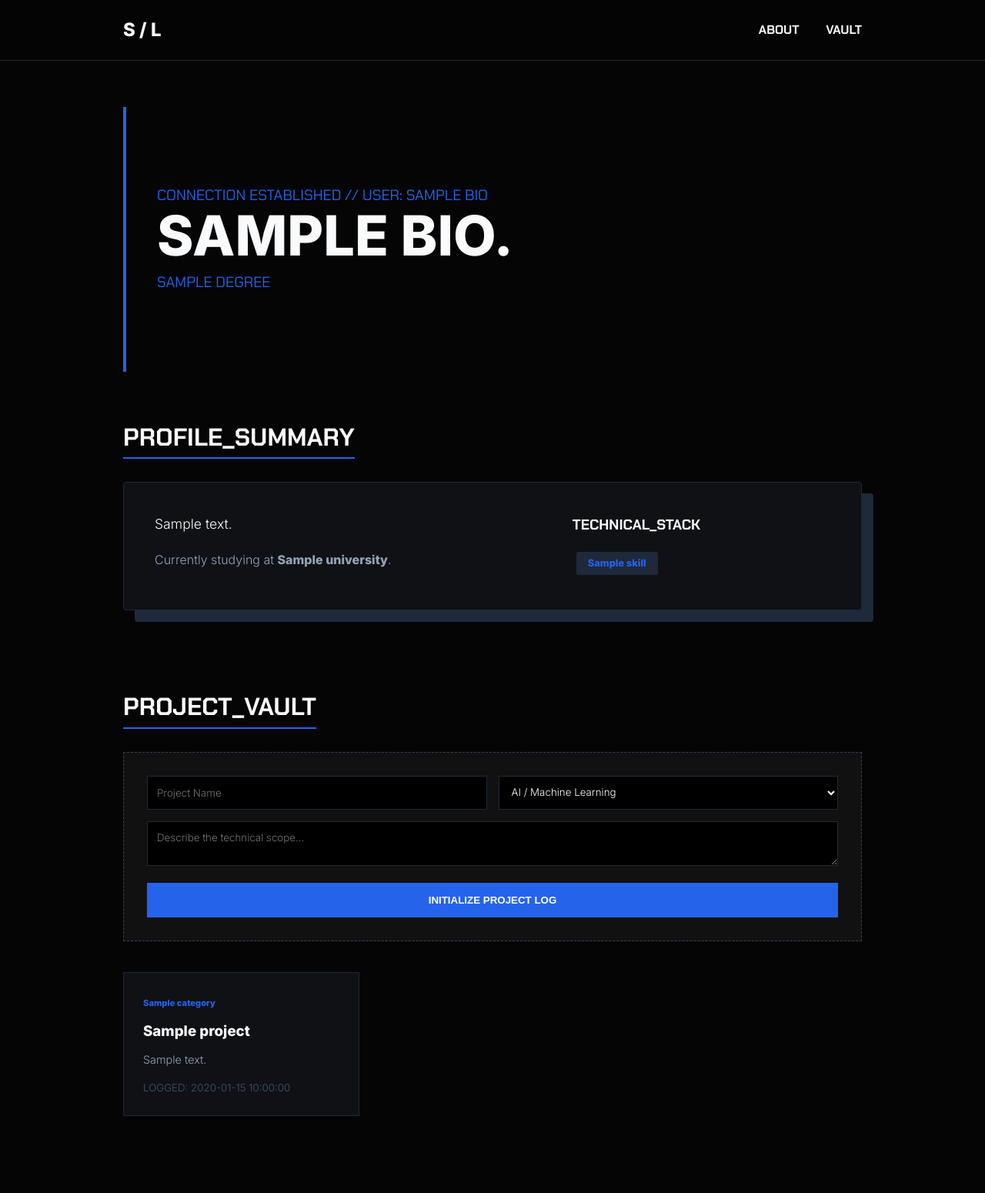
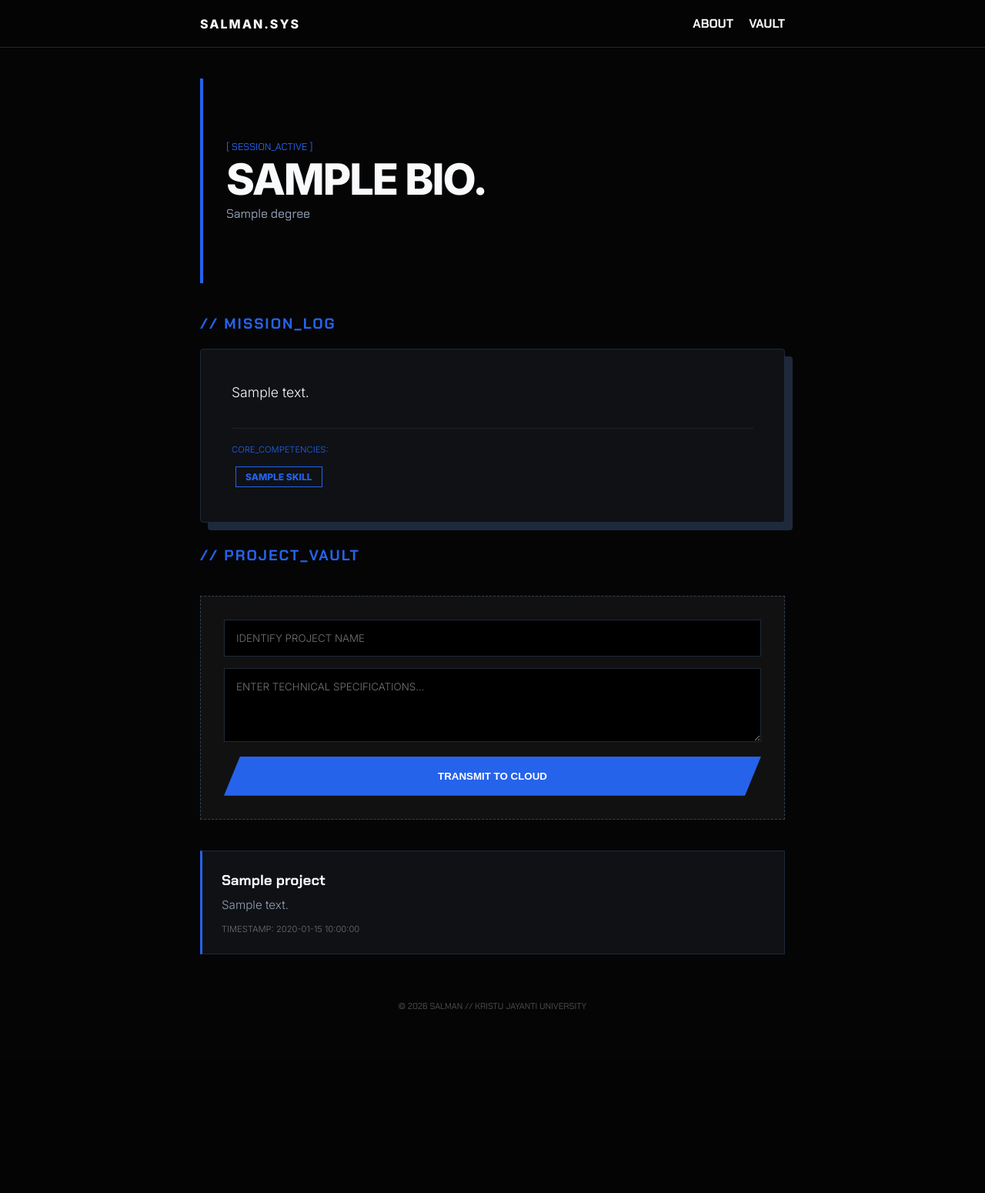
Before and after one commit to jeffreykb71-stack/my-portfolio, a Python web app: template templates/index.html in a window 1280 px wide. Shown: the whole page at 77% size. After the commit the page ends 1311 px from the top, so only its background shows below. Run offline with Jinja, Linux system fonts and the light colour scheme; the template is opened without the code that fills it: most values are stand-ins (such as "Sample title", 1, 10 or a date in 2020).

Commit message:
Removed image column and cleaned up UI

```diff
--- a/templates/index.html
+++ b/templates/index.html
@@ -6,146 +6,75 @@
     <title>{{ bio.name }} | AI/ML Portfolio</title>
     <link href="https://fonts.googleapis.com/css2?family=Chakra+Petch:wght@400;700&family=Inter:wght@300;800&display=swap" rel="stylesheet">
     <style>
-        :root {
-            --bg: #050506;
-            --surface: #0f1115;
-            --accent: #2563eb;
-            --text: #f8fafc;
-            --muted: #94a3b8;
-        }
+        :root { --bg: #050506; --surface: #0f1115; --accent: #2563eb; --text: #f8fafc; --muted: #94a3b8; }
+        * { margin: 0; padding: 0; box-sizing: border-box; }
+        body { font-family: 'Inter', sans-serif; background-color: var(--bg); color: var(--text); scroll-behavior: smooth; }
+        .container { max-width: 800px; margin: auto; padding: 0 20px; }
 
-        * { margin: 0; padding: 0; box-sizing: border-box; }
-        body {
-            font-family: 'Inter', sans-serif;
-            background-color: var(--bg);
-            color: var(--text);
-            line-height: 1.6;
-            scroll-behavior: smooth;
-        }
+        nav { position: sticky; top: 0; background: rgba(5, 5, 6, 0.9); backdrop-filter: blur(10px); padding: 20px 0; z-index: 100; border-bottom: 1px solid #1e293b; }
+        nav .container { display: flex; justify-content: space-between; align-items: center; }
+        nav a { color: var(--text); text-decoration: none; font-family: 'Chakra Petch'; margin-left: 20px; font-weight: bold; }
 
-        .container { max-width: 1000px; margin: auto; padding: 0 20px; }
+        .hero { padding: 80px 0; border-left: 4px solid var(--accent); padding-left: 30px; margin: 40px 0; }
+        .hero h1 { font-size: 3.5rem; font-weight: 800; letter-spacing: -2px; }
 
-        nav {
-            position: sticky; top: 0; background: rgba(5, 5, 6, 0.95);
-            padding: 20px 0; z-index: 100; border-bottom: 1px solid #1e293b;
-        }
-        nav .container { display: flex; justify-content: space-between; align-items: center; }
-        nav a { color: var(--text); text-decoration: none; font-family: 'Chakra Petch'; font-weight: bold; margin-left: 30px; transition: 0.3s; }
-        nav a:hover { color: var(--accent); }
+        .card { background: var(--surface); padding: 40px; border: 1px solid #1e293b; box-shadow: 10px 10px 0px #1e293b; margin-bottom: 30px; border-radius: 4px; }
+        .skills-tag { display: inline-block; border: 1px solid var(--accent); color: var(--accent); padding: 5px 12px; margin: 5px; font-weight: bold; font-size: 0.75rem; text-transform: uppercase; }
 
-        .hero { padding: 100px 0; border-left: 4px solid var(--accent); padding-left: 40px; margin: 60px 0; }
-        .hero h1 { font-size: 4.5rem; font-weight: 800; line-height: 1; margin-bottom: 10px; }
-        .hero p { font-size: 1.2rem; color: var(--accent); font-family: 'Chakra Petch'; text-transform: uppercase; }
+        form { background: #111; padding: 30px; border: 1px dashed #334155; margin: 40px 0; }
+        input, textarea { width: 100%; background: #000; border: 1px solid #1e293b; color: white; padding: 15px; margin-bottom: 15px; font-family: inherit; }
+        button { background: var(--accent); color: white; border: none; padding: 18px; width: 100%; font-weight: 900; cursor: pointer; text-transform: uppercase; clip-path: polygon(3% 0, 100% 0, 97% 100%, 0% 100%); transition: 0.3s; }
+        button:hover { background: white; color: black; }
 
-        .section-title { font-family: 'Chakra Petch'; font-size: 2rem; margin-bottom: 30px; border-bottom: 2px solid var(--accent); display: inline-block; }
+        .grid { display: grid; grid-template-columns: 1fr; gap: 20px; }
+        .project-card { background: var(--surface); padding: 25px; border-left: 3px solid var(--accent); border-top: 1px solid #1e293b; border-right: 1px solid #1e293b; border-bottom: 1px solid #1e293b; }
 
-        .about-card {
-            background: var(--surface);
-            padding: 40px;
-            border: 1px solid #1e293b;
-            border-radius: 4px;
-            display: grid;
-            grid-template-columns: 1.5fr 1fr;
-            gap: 40px;
-            box-shadow: 15px 15px 0px #1e293b;
-        }
-
-        .skills-tag {
-            display: inline-block;
-            background: #1e293b;
-            color: var(--accent);
-            padding: 5px 15px;
-            margin: 5px;
-            border-radius: 3px;
-            font-size: 0.8rem;
-            font-weight: bold;
-        }
-
-        .grid { display: grid; grid-template-columns: repeat(auto-fill, minmax(300px, 1fr)); gap: 20px; }
-        .card { background: var(--surface); padding: 25px; border: 1px solid #1e293b; transition: 0.3s; }
-        .card:hover { border-color: var(--accent); transform: translateY(-5px); }
-
-        form { background: #111; padding: 30px; border: 1px dashed #334155; margin-bottom: 40px; }
-        input, select, textarea {
-            width: 100%; background: #000; border: 1px solid #1e293b; color: white;
-            padding: 12px; margin-bottom: 15px; font-family: inherit;
-        }
-        button {
-            background: var(--accent); color: white; border: none; padding: 15px;
-            font-weight: bold; cursor: pointer; width: 100%; text-transform: uppercase;
-        }
-        button:hover { background: #1d4ed8; }
-
-        @media (max-width: 768px) {
-            .hero h1 { font-size: 2.5rem; }
-            .about-card { grid-template-columns: 1fr; }
-        }
+        h2 { font-family: 'Chakra Petch'; text-transform: uppercase; letter-spacing: 2px; font-size: 1.2rem; margin-bottom: 20px; color: var(--accent); }
     </style>
 </head>
 <body>
-
-    <nav>
-        <div class="container">
-            <div style="font-weight: 800; font-size: 1.5rem;">S / L</div>
-            <div>
-                <a href="#about">ABOUT</a>
-                <a href="#vault">VAULT</a>
-            </div>
-        </div>
-    </nav>
+    <nav><div class="container"><div style="font-weight: 900; letter-spacing: 2px;">SALMAN.SYS</div><div><a href="#about">ABOUT</a><a href="#vault">VAULT</a></div></div></nav>
 
     <div class="container">
         <section class="hero">
-            <p>Connection Established // User: {{ bio.name }}</p>
+            <p style="color: var(--accent); font-family: 'Chakra Petch'; font-size: 0.8rem;">[ SESSION_ACTIVE ]</p>
             <h1>{{ bio.name | upper }}.</h1>
-            <p>{{ bio.degree }}</p>
+            <p style="color: var(--muted); font-family: 'Chakra Petch';">{{ bio.degree }}</p>
         </section>
 
-        <section id="about" style="margin-bottom: 100px;">
-            <h2 class="section-title">PROFILE_SUMMARY</h2>
-            <div class="about-card">
-                <div>
-                    <p style="font-size: 1.1rem; margin-bottom: 20px;">{{ bio.summary }}</p>
-                    <p style="color: var(--muted);">Currently studying at <strong>{{ bio.university }}</strong>.</p>
-                </div>
-                <div>
-                    <h3 style="font-family: 'Chakra Petch'; margin-bottom: 15px;">TECHNICAL_STACK</h3>
-                    <div>
-                        {% for skill in bio.skills %}
-                        <span class="skills-tag">{{ skill }}</span>
-                        {% endfor %}
-                    </div>
+        <section id="about">
+            <h2>// MISSION_LOG</h2>
+            <div class="card">
+                <p style="font-size: 1.1rem; line-height: 1.8;">{{ bio.summary }}</p>
+                <div style="margin-top: 30px; border-top: 1px solid #222; padding-top: 20px;">
+                    <p style="font-size: 0.7rem; color: var(--accent); margin-bottom: 10px;">CORE_COMPETENCIES:</p>
+                    {% for skill in bio.skills %}<span class="skills-tag">{{ skill }}</span>{% endfor %}
                 </div>
             </div>
         </section>
 
-        <section id="vault" style="margin-bottom: 100px;">
-            <h2 class="section-title">PROJECT_VAULT</h2>
-
+        <section id="vault">
+            <h2>// PROJECT_VAULT</h2>
             <form action="/add-idea" method="POST">
-                <div style="display: grid; grid-template-columns: 1fr 1fr; gap: 15px;">
-                    <input type="text" name="title" placeholder="Project Name" required>
-                    <select name="category">
-                        <option value="AI / ML">AI / Machine Learning</option>
-                        <option value="Web Dev">Web Development</option>
-                        <option value="C Logic">C Programming</option>
-                    </select>
-                </div>
-                <textarea name="description" placeholder="Describe the technical scope..." required></textarea>
-                <button type="submit">Initialize Project Log</button>
+                <input type="text" name="title" placeholder="IDENTIFY PROJECT NAME" required>
+                <textarea name="description" rows="4" placeholder="ENTER TECHNICAL SPECIFICATIONS..." required></textarea>
+                <button type="submit">TRANSMIT TO CLOUD</button>
             </form>
 
             <div class="grid">
                 {% for p in projects %}
-                <div class="card">
-                    <span style="color: var(--accent); font-size: 0.7rem; font-weight: bold;">{{ p.category }}</span>
-                    <h3 style="margin: 10px 0;">{{ p.title }}</h3>
-                    <p style="color: var(--muted); font-size: 0.9rem;">{{ p.description }}</p>
-                    <small style="display: block; margin-top: 15px; color: #475569;">LOGGED: {{ p.date }}</small>
+                <div class="project-card">
+                    <h3 style="color: var(--text); margin-bottom: 10px; font-family: 'Chakra Petch';">{{ p.title }}</h3>
+                    <p style="font-size: 0.95rem; color: var(--muted);">{{ p.description }}</p>
+                    <small style="display: block; margin-top: 15px; opacity: 0.4; font-size: 0.7rem;">TIMESTAMP: {{ p.date }}</small>
                 </div>
                 {% endfor %}
             </div>
         </section>
+
+        <footer style="text-align: center; padding: 60px 0; opacity: 0.3; font-size: 0.7rem; font-family: 'Chakra Petch';">
+            &copy; 2026 SALMAN // KRISTU JAYANTI UNIVERSITY
+        </footer>
     </div>
 </body>
 </html>
```
Also changed, not shown: app.py (+20 -25 lines).
